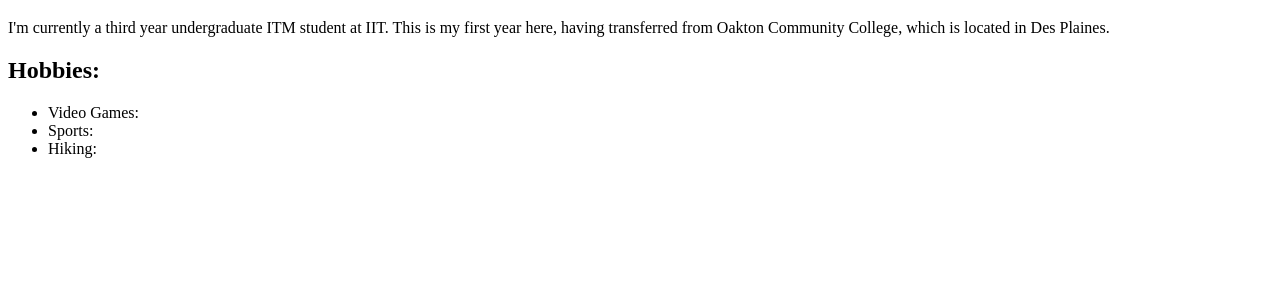
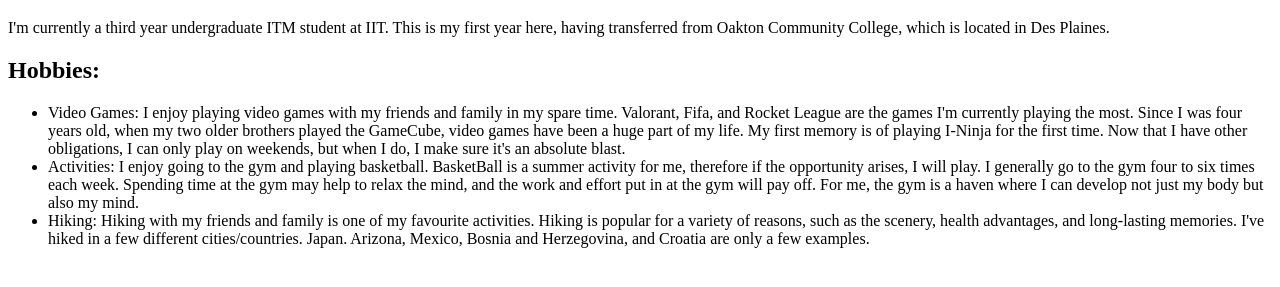
Before and after one commit to edismasic1029/Project-2, a plain HTML site: page AboutMe/index.html in a window 1280 px wide. Shown: the part 61-348 px from the top of the page. Drawn offline with Linux system fonts and the light colour scheme.

Commit message:
Added txt to hobbies

```diff
--- a/AboutMe/index.html
+++ b/AboutMe/index.html
@@ -26,11 +26,20 @@
 
    <li>
        Video Games:
+       I enjoy playing video games with my friends and family in my spare time. Valorant, Fifa, and Rocket League are the games I'm currently playing the most.
+       Since I was four years old, when my two older brothers played the GameCube, video games have been a huge part of my life.
+       My first memory is of playing I-Ninja for the first time. Now that I have other obligations, I can only play on weekends, but when I do, I make sure it's an absolute blast.
+
    </li>
    <li>
-      Sports:
+      Activities:
+      I enjoy going to the gym and playing basketball. BasketBall is a summer activity for me, therefore if the opportunity arises, I will play.
+      I generally go to the gym four to six times each week. Spending time at the gym may help to relax the mind, and the work and effort put in at the gym will pay off. For me, the gym is a haven where I can develop not just my body but also my mind.
+
    </li>
    <li>Hiking:
+    Hiking with my friends and family is one of my favourite activities. Hiking is popular for a variety of reasons, such as the scenery, health advantages, and long-lasting memories.
+    I've hiked in a few different cities/countries. Japan. Arizona, Mexico, Bosnia and Herzegovina, and Croatia are only a few examples.
 
    </li>
    </ul>
```
